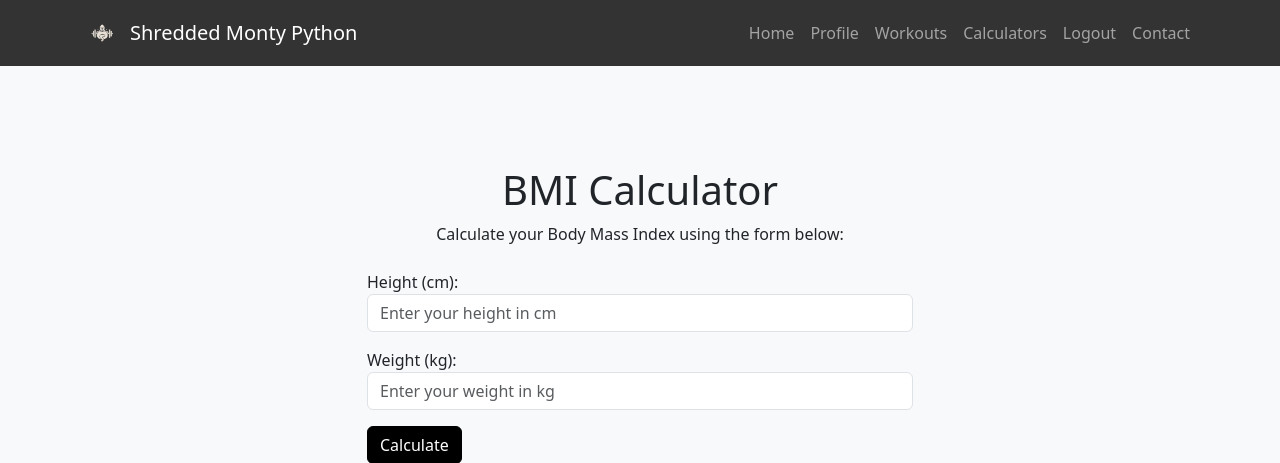
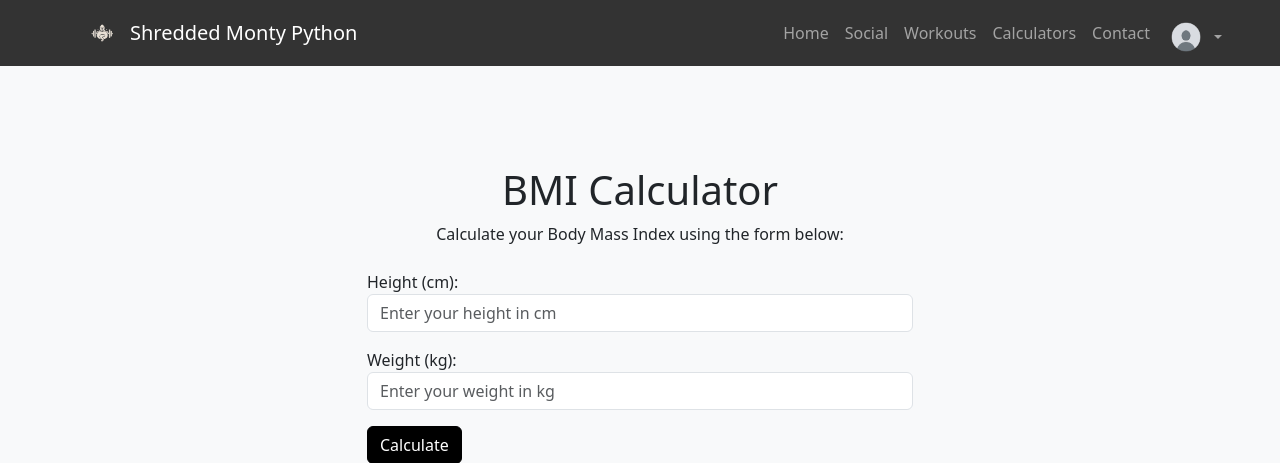
Before and after one commit to Zapryanovx/Shredded-Monty-Python, a Django app: page /calculators/bmi/ in a window 1280 px wide. Shown: the top 463 px of the page. Run offline with Django 5.2, Linux system fonts and the light colour scheme; the visitor is signed in with stand-in values (Sample User, id 1); data that the repository does not hold is empty.

Commit message:
Update header.html

```diff
--- a/templates/partials/header.html
+++ b/templates/partials/header.html
@@ -1,4 +1,5 @@
 {% load static %}
+
 <nav class="navbar navbar-expand-lg navbar-dark fixed-top">
     <div class="container">
         <a class="navbar-brand" href="{% url 'homepage' %}">
@@ -14,7 +15,7 @@
                 </li>
                 {% if user.is_authenticated %}
                 <li class="nav-item">
-                        <a class="nav-link" href="nav-link">Profile</a>
+                    <a class="nav-link" href="nav-link">Social</a>
                 </li>
                 <li class="nav-item">
                     <a class="nav-link" href="nav-link">Workouts</a>
@@ -23,7 +24,20 @@
                     <a class="nav-link" href="{% url 'calculators' %}">Calculators</a>
                 </li>
                 <li class="nav-item">
-                        <a class="nav-link" href="{% url 'logout' %}">Logout</a>
+                    <a class="nav-link" href="{% url 'contact' %}">Contact</a>
+                </li>
+                <li class="nav-item dropdown">
+                    <a class="nav-link dropdown-toggle profile-pic" href="#" id="profileDropdown" role="button" data-bs-toggle="dropdown" aria-expanded="false">
+                        <img class ="profile-pic" src="{% static 'media/default_avatar.png' %}" width="50" height="50" alt="Profile" >
+                    </a>
+                    <ul class="dropdown-menu dropdown-menu-dark" aria-labelledby="profileDropdown">
+                        <li><a class="dropdown-item" href="#">View Profile</a></li>
+                        <li><a class="dropdown-item" href="#">Progress</a></li>
+                        <li><a class="dropdown-item" href="#">Workout log</a></li>
+                        <li><a class="dropdown-item" href="{% url 'calculators' %}">Settings</a></li>
+                        <li><hr class="dropdown-divider"></li>
+                        <li><a class="dropdown-item" href="{% url 'logout' %}">Logout</a></li>
+                    </ul>
                 </li>
                 {% else %}
                 <li class="nav-item">
@@ -33,9 +47,6 @@
                     <a class="nav-link" href="{% url 'login' %}">Login</a>
                 </li>
                 {% endif %}
-                <li class="nav-item">
-                    <a class="nav-link" href="{% url 'contact' %}">Contact</a>
-                </li>
             </ul>
         </div>
     </div>
```
Lines whose indentation alone changed are shown as unchanged.
